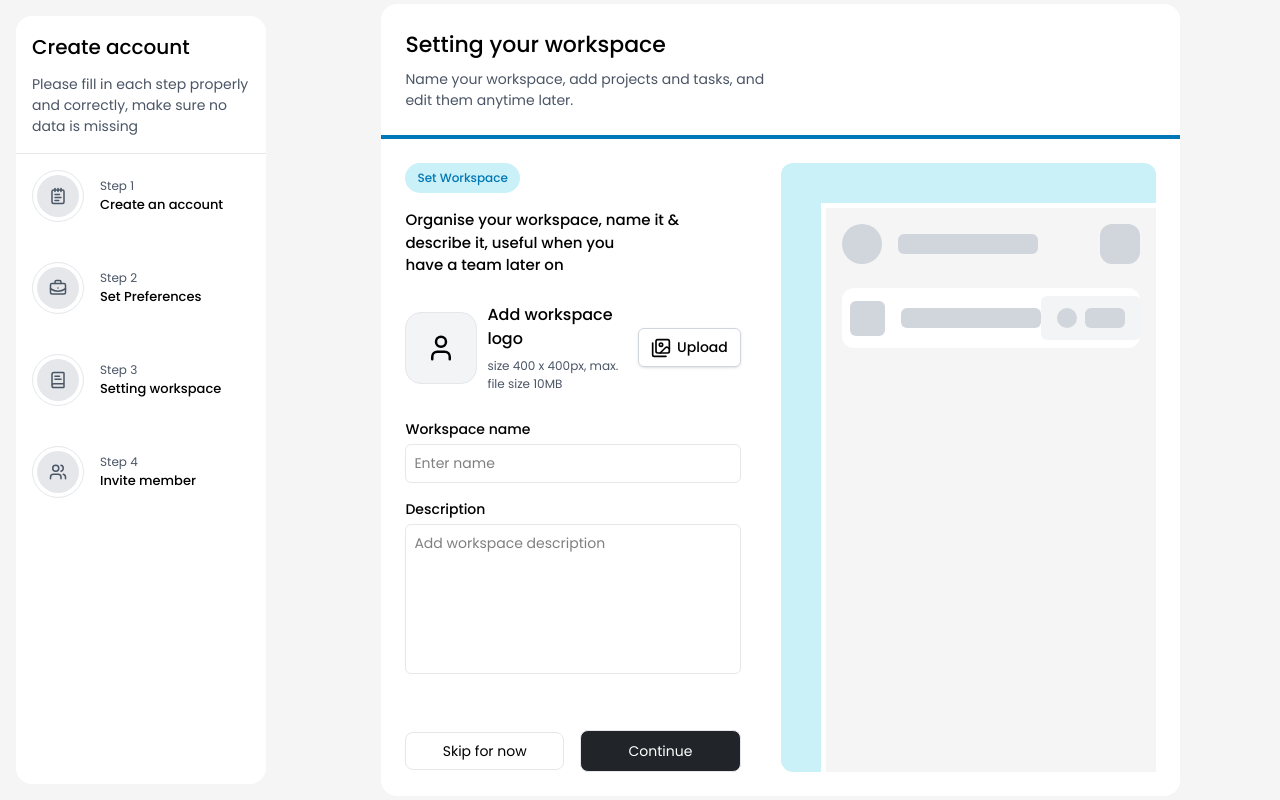
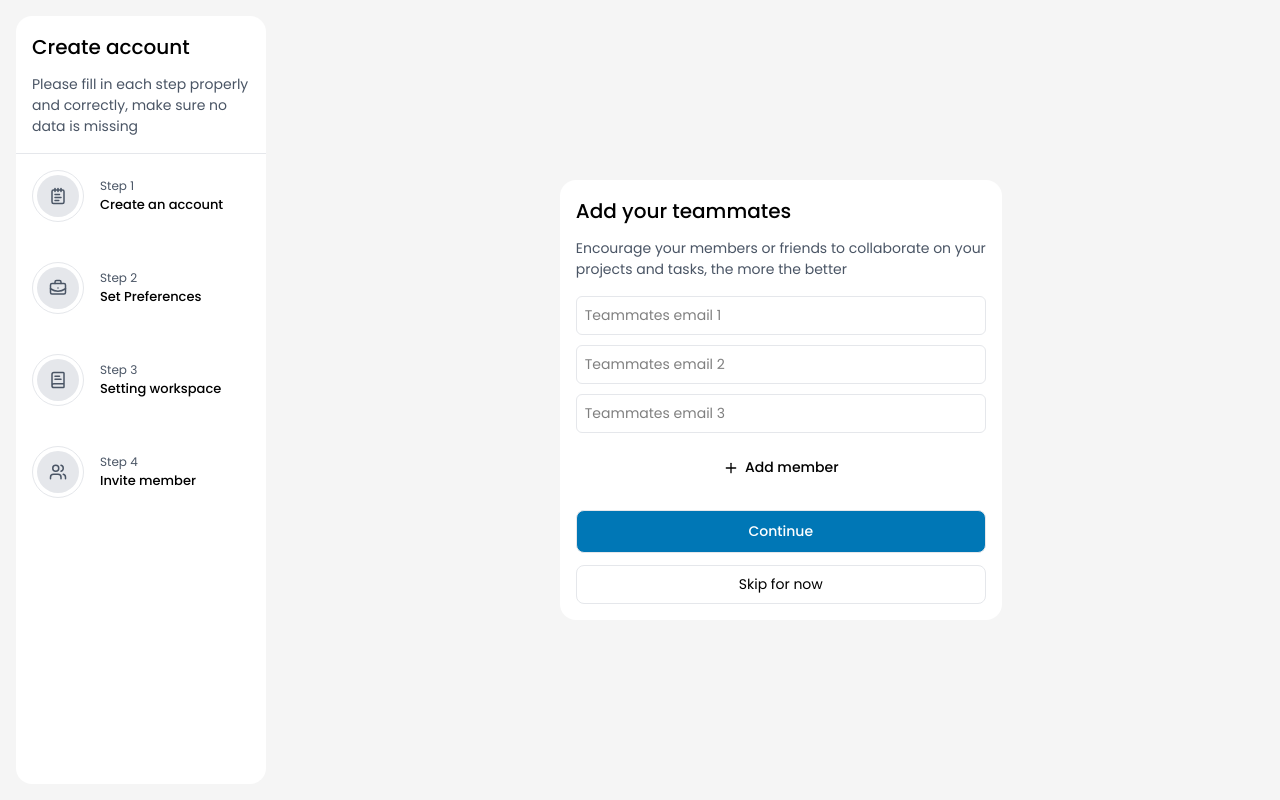
Before and after one commit to sanjay50986/Task-Orbit, a React (Vite) app in the folder Frontend/: page /auth/create-profile in a window 1280 px wide. Built offline with nearby package versions, Linux system fonts and the light colour scheme.

Commit message:
complelete register

```diff
--- a/Frontend/src/index.css
+++ b/Frontend/src/index.css
@@ -18,5 +18,5 @@
 }
 
 .secondary-btn {
-  @apply cursor-pointer border border-gray-200 bg-[#212529] w-full p-2.5 text-[14px] rounded-lg hover:bg-[#ADB5BD] duration-200
+  @apply cursor-pointer border border-gray-200 bg-[#0077B6] w-full p-2.5 text-[14px] rounded-lg hover:bg-[#00B4D8] duration-200
 }
--- a/Frontend/src/pages/auth/register/RightSlider.jsx
+++ b/Frontend/src/pages/auth/register/RightSlider.jsx
@@ -3,6 +3,8 @@ import React from 'react'
 import StepProfileInfo from './StepProfileInfo'
 import SetupCompanyInfo from './SetupCompanyInfo'
 import SetupWorkspace from './SetupWorkspace'
+import SetupProject from './SetupProject'
+import SetupTeammates from './SetupTeammates'
 
 const rightSlider = () => {
   return (
@@ -12,7 +14,7 @@ const rightSlider = () => {
       </div>
 
       <div className="w-[80%] flex items-center justify-center">
-        <SetupWorkspace/>
+        <SetupTeammates/>
       </div>
     </div>
   )
--- /dev/null
+++ b/Frontend/src/pages/auth/register/SetupProject.jsx
@@ -0,0 +1,87 @@
+import TextInput from '@/components/textInput/TextInput'
+import { Check, Images, User } from 'lucide-react'
+import React, { useState } from 'react'
+
+const SetupProject = () => {
+
+    const colors = [
+        "#36678D", "#6A68B1", "#55C0D3", "#754D75", "#A969DE", "#E573F1", "#2EDBCD", "#5EBB90",
+        "#A5D426", "#FB6BA9", "#FFE13A", "#F9A069", "#F26964", "#BDBDBD", "#5A5A5A", "#8E6651"
+    ];
+
+
+    const [selectedColor, setSelectedColor] = useState("#A5D426");
+
+    return (
+        <div className="bg-white rounded-2xl w-[550px]">
+            <div className='p-6'>
+                <h1 className='text-[22px] font-medium '>Setting your workspace</h1>
+                <p className='text-gray-600  text-[14px] pt-2'>Name your workspace, add projects and tasks, and <br /> edit them anytime later.</p>
+            </div>
+
+            {/* Divider */}
+            <div className="w-full h-1 bg-[#0077B6]" />
+
+            {/*------Left---------*/}
+            <div className="space-y-2 p-6">
+                <div className="bg-[#CAF0F8] px-3 py-1.5 rounded-3xl inline-block">
+                    <h2 className="text-[12px] font-medium text-[#0077B6]">Add project</h2>
+                </div>
+
+                <h1 className='text-[15px] font-medium pt-2 pb-3'>Create your first project, what project are you working on now?</h1>
+
+                <div className='space-y-3.5'>
+                    <TextInput
+                        label="Project name"
+                        placeholder="Aerotech web design"
+                        type="text"
+                    />
+
+                    <TextInput
+                        label="Project type"
+                        placeholder="Web design project"
+                        type="text"
+                    />
+
+                    <div className='flex flex-col'>
+                        <h2 className='font-medium text-[14px]'>Color</h2>
+                        <div className="border border-gray-200 p-3 rounded-md mt-1">
+                            <div className="grid grid-cols-8 gap-2 max-w-md mx-auto">
+                                {colors.map((color) => (
+                                    <div
+                                        key={color}
+                                        className={`w-10 h-10 rounded-full cursor-pointer relative flex items-center justify-center transition-all duration-200`}
+                                        style={{ backgroundColor: color }}
+                                        onClick={() => setSelectedColor(color)}
+                                    >
+                                        {selectedColor === color && (
+                                            <div className="absolute inset-0 rounded-full border-2 border-white shadow-md flex items-center justify-center">
+                                                <Check className="text-white w-4 h-4" />
+                                            </div>
+                                        )}
+                                    </div>
+                                ))}
+                            </div>
+                        </div>
+                    </div>
+                </div>
+
+                <div className='flex justify-between items-center gap-4 mt-14'>
+
+                    <button className='primary-btn text-black px-4 py-2 text-sm'>
+                        Skip for now
+                    </button>
+
+                    <button className='secondary-btn text-white px-4 py-2 text-sm'>
+                        Continue
+                    </button>
+                </div>
+
+            </div>
+
+
+        </div>
+    )
+}
+
+export default SetupProject
--- /dev/null
+++ b/Frontend/src/pages/auth/register/SetupTeammates.jsx
@@ -0,0 +1,44 @@
+import TextInput from '@/components/textInput/TextInput'
+import React from 'react'
+import { Plus } from 'lucide-react'
+
+const SetupTeammates = () => {
+  return (
+    <div className='flex justify-center items-center h-[80vh] max-sm:mx-4'>
+      <div className='bg-white rounded-2xl p-2'>
+        <div className='p-2  space-y-3'>
+
+          <h1 className='text-[20px] font-medium'>Add your teammates</h1>
+          <h2 className='text-gray-600 text-[14px]'>Encourage your members or friends to collaborate on your <br /> projects and tasks, the more the better</h2>
+
+          <div className='space-y-1.5'>
+            <TextInput
+              placeholder="Teammates email 1"
+            />
+
+            <TextInput
+              placeholder="Teammates email 2"
+            />
+
+            <TextInput
+              placeholder="Teammates email 3"
+            />
+          </div>
+
+          <div className='flex justify-center'>
+            <button className='flex items-center gap-1.5 py-3 cursor-pointer'>
+              <Plus className='w-4 h-4' />
+              <span className='font-medium text-[14px]'>Add member</span>
+            </button>
+          </div>
+
+          <button className='secondary-btn text-[16px] font-medium text-white mt-2'>Continue</button>
+          <button className='primary-btn'> Skip for now</button>
+
+        </div>
+      </div>
+    </div>
+  )
+}
+
+export default SetupTeammates
--- a/Frontend/src/pages/auth/register/SetupWorkspace.jsx
+++ b/Frontend/src/pages/auth/register/SetupWorkspace.jsx
@@ -4,19 +4,17 @@ import React from 'react'
 
 const SetupWorkspace = () => {
     return (
-        <div className="bg-white rounded-2xl w-[80%] mx-auto">
+        <div className="bg-white rounded-2xl w-[550px] ">
             <div className='p-6'>
                 <h1 className='text-[22px] font-medium '>Setting your workspace</h1>
                 <p className='text-gray-600  text-[14px] pt-2'>Name your workspace, add projects and tasks, and <br /> edit them anytime later.</p>
             </div>
 
-
             {/* Divider */}
             <div className="w-full h-1 bg-[#0077B6]" />
 
-            <div className="p-6 flex flex-col md:flex-row gap-6 md:gap-10">
             {/*------Left---------*/}
-                <div className="md:w-1/2 space-y-2">
+            <div className="space-y-2 p-6">
                 <div className="bg-[#CAF0F8] px-3 py-1.5 rounded-3xl inline-block">
                     <h2 className="text-[12px] font-medium text-[#0077B6]">Set Workspace</h2>
                 </div>
@@ -69,37 +67,6 @@ const SetupWorkspace = () => {
 
             </div>
 
-                {/*------Right---------*/}
-                <div className="md:w-1/2 border-l-[40px] border-t-[40px] rounded-l-xl rounded-tr-xl border-[#CAF0F8]" >
-                    <div className='w-full h-full bg-[#f5f5f5] border-l-[5px] border-t-[5px] border-white p-4'>
-                        <div className='flex items-center  justify-between'>
-                            <div className='flex gap-4 items-center'>
-                                <div className='bg-gray-300 w-[40px] h-[40px] rounded-full' />
-                                <div className='bg-gray-300 w-[140px] h-[20px] rounded-md' />
-                            </div>
-                            <div className='bg-gray-300 w-[40px] h-[40px] rounded-xl' />
-                        </div>
-
-                        <div className='mt-6 bg-white rounded-xl flex p-2 justify-between '>
-                            <div className='flex gap-4 items-center'>
-                                <div className='bg-gray-300 w-[35px] h-[35px] rounded-md' />
-                                <div className='bg-gray-300 w-[140px] h-[20px] rounded-md' />
-                            </div>
-
-                            <div className='flex items-center gap-2 bg-gray-100 px-4 py-3 rounded-md'>
-                                <div className='bg-gray-300 w-[20px] h-[20px] rounded-xl' />
-                                <div className='bg-gray-300 w-[40px] h-[20px] rounded-md' />
-                            </div>
-                        </div>
-
-                    <div className='w-[200px] bg-white '>
-
-                    </div>
-                    </div>
-                </div>
-
-
-            </div>
 
         </div>
     )
```
Lines whose indentation alone changed are shown as unchanged.
